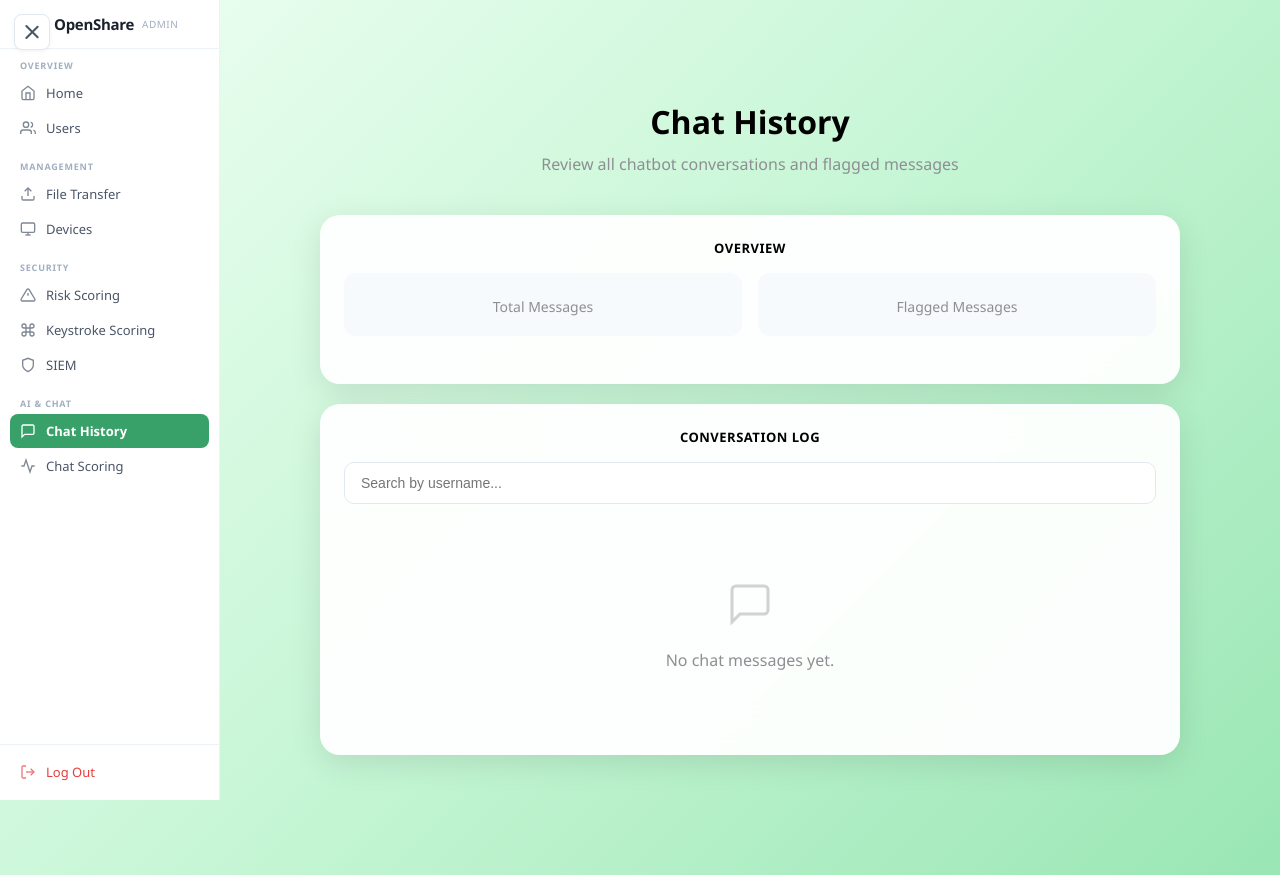
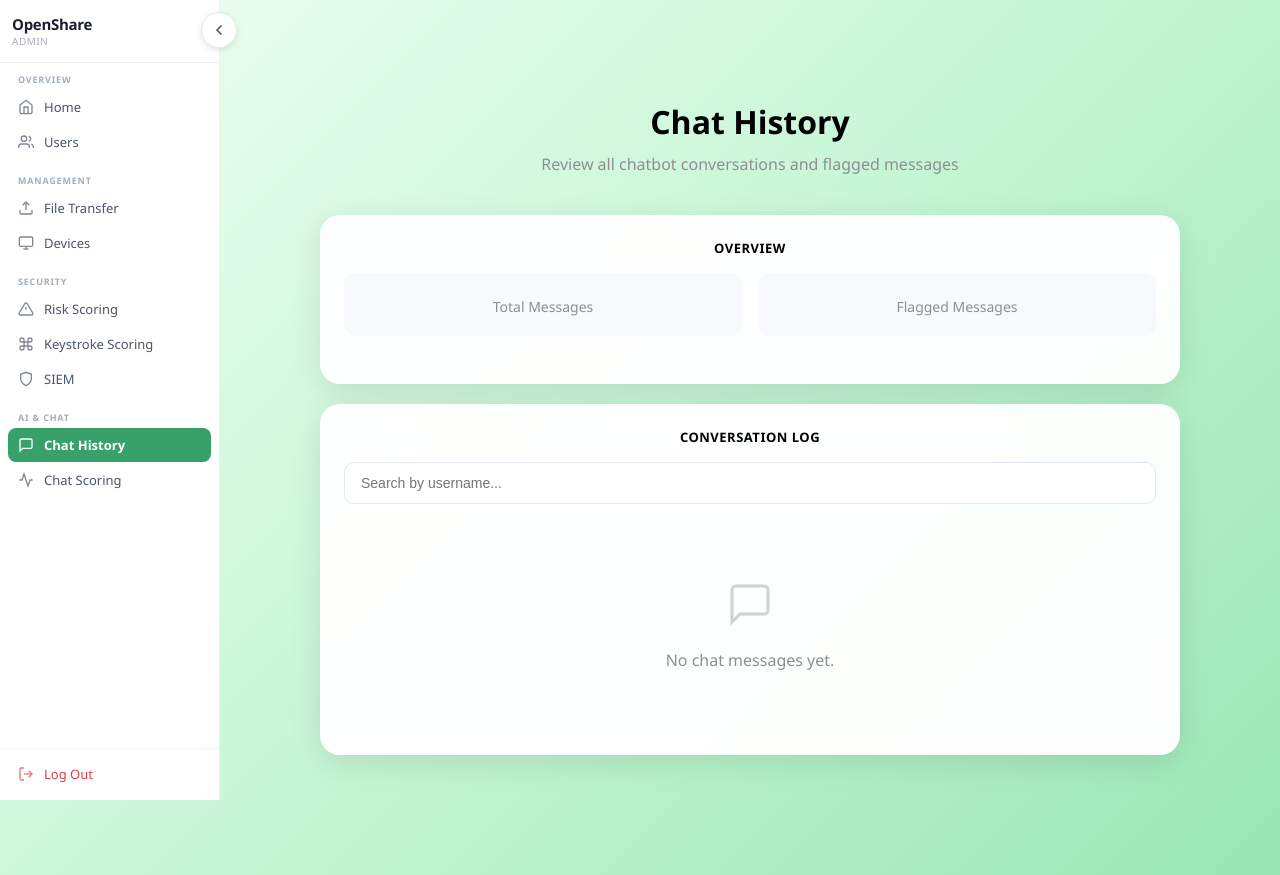
Before and after one commit to kaizez/Openshare, a Flask app: template app/templates/admin_chat_history.html in a window 1280 px wide. Run offline with Flask 3, Linux system fonts and the light colour scheme; the template is opened without the code that fills it, so the values that code supplies are empty; parts of the project's set-up code (start-up, migrations or seed data) failed here and were passed over; some libraries are stand-ins or nearby versions.

Commit message:
updated nav bar

```diff
--- a/app/templates/admin_nav.html
+++ b/app/templates/admin_nav.html
@@ -12,59 +12,89 @@
         display: flex;
         flex-direction: column;
         z-index: 100;
+        overflow: visible;
+        transition: width 0.2s ease;
+    }
+
+    .sidebar-inner {
         overflow-y: auto;
-        transition: width 0.2s ease, transform 0.2s ease;
+        overflow-x: hidden;
+        display: flex;
+        flex-direction: column;
+        height: 100%;
     }
 
     .admin-sidebar.collapsed {
-        transform: translateX(-220px);
+        width: 56px;
     }
 
-    /* Hamburger toggle */
-    .sidebar-hamburger {
-        position: fixed;
-        top: 14px;
-        left: 14px;
+    /* Toggle button */
+    .sidebar-toggle {
+        position: absolute;
+        top: 12px;
+        right: -18px;
         width: 36px;
         height: 36px;
         background: #fff;
         border: 1px solid #e2e8f0;
-        border-radius: 8px;
+        border-radius: 50%;
         display: flex;
+        align-items: center;
+        justify-content: center;
+        cursor: pointer;
+        z-index: 102;
+        box-shadow: 0 2px 6px rgba(0,0,0,0.1);
+        transition: background 0.15s, transform 0.2s;
+        color: #4a5568;
+    }
+
+    .sidebar-toggle:hover { background: #f7fafc; }
+
+    /* Arrow icon (expanded) */
+    .sidebar-toggle .arrow-icon { display: flex; }
+    .sidebar-toggle .hamburger-icon { display: none; }
+
+    /* Hamburger icon (collapsed) */
+    .admin-sidebar.collapsed .sidebar-toggle {
+        position: fixed;
+        top: 14px;
+        left: 10px;
+        right: auto;
+    }
+    .admin-sidebar.collapsed .sidebar-toggle .arrow-icon { display: none; }
+    .admin-sidebar.collapsed .sidebar-toggle .hamburger-icon { display: flex; }
+
+    .sidebar-toggle .hamburger-icon {
         flex-direction: column;
         align-items: center;
-        justify-content: center;
         gap: 4px;
-        cursor: pointer;
-        z-index: 102;
-        box-shadow: 0 1px 4px rgba(0,0,0,0.06);
-        transition: background 0.15s;
     }
 
-    .sidebar-hamburger:hover { background: #f7fafc; }
-
-    .sidebar-hamburger .bar {
+    .sidebar-toggle .hamburger-icon .bar {
         width: 18px;
         height: 2px;
         background: #4a5568;
         border-radius: 1px;
-        transition: all 0.2s;
-    }
-
-    .sidebar-hamburger.open .bar:nth-child(1) {
-        transform: rotate(45deg) translate(4px, 4px);
-    }
-    .sidebar-hamburger.open .bar:nth-child(2) { opacity: 0; }
-    .sidebar-hamburger.open .bar:nth-child(3) {
-        transform: rotate(-45deg) translate(4px, -4px);
     }
 
     /* Header row */
     .sidebar-header {
-        padding: 14px 16px 14px 54px;
+        padding: 14px 12px;
         border-bottom: 1px solid #edf2f7;
         display: flex;
         align-items: center;
+        min-height: 52px;
+    }
+
+    .sidebar-header .sidebar-brand {
+        overflow: hidden;
+        white-space: nowrap;
+        transition: opacity 0.15s, width 0.2s;
+    }
+
+    .admin-sidebar.collapsed .sidebar-brand {
+        opacity: 0;
+        width: 0;
     }
 
     .sidebar-header h2 {
@@ -75,17 +105,16 @@
         letter-spacing: -0.3px;
     }
 
-    .sidebar-header span {
+    .sidebar-header .brand-sub {
         font-size: 10px;
         color: #a0aec0;
         font-weight: 500;
         text-transform: uppercase;
         letter-spacing: 0.5px;
-        margin-left: 8px;
     }
 
     .sidebar-section {
-        padding: 0 10px;
+        padding: 0 8px;
         margin-bottom: 4px;
     }
 
@@ -96,6 +125,26 @@
         text-transform: uppercase;
         letter-spacing: 0.8px;
         padding: 10px 10px 4px;
+        white-space: nowrap;
+        overflow: hidden;
+        transition: opacity 0.15s;
+    }
+
+    .admin-sidebar.collapsed .sidebar-label {
+        opacity: 0;
+        height: 0;
+        padding: 0;
+        margin: 0;
+    }
+
+    .admin-sidebar.collapsed .sidebar-link {
+        justify-content: center;
+        padding: 10px 0;
+        gap: 0;
+    }
+
+    .admin-sidebar.collapsed .sidebar-section {
+        padding: 0 4px;
     }
 
     .sidebar-link {
@@ -111,6 +160,7 @@
         transition: all 0.15s;
         margin-bottom: 1px;
         white-space: nowrap;
+        position: relative;
     }
 
     .sidebar-link:hover {
@@ -130,12 +180,42 @@
     .sidebar-link svg {
         flex-shrink: 0;
         opacity: 0.7;
+        min-width: 16px;
     }
 
     .sidebar-link.active svg { opacity: 1; }
 
+    /* Link text */
+    .sidebar-link .link-text {
+        overflow: hidden;
+        transition: opacity 0.15s, width 0.2s;
+    }
+
+    .admin-sidebar.collapsed .link-text {
+        opacity: 0;
+        width: 0;
+    }
+
+    /* Tooltip on collapsed hover */
+    .admin-sidebar.collapsed .sidebar-link:hover::after {
+        content: attr(data-tooltip);
+        position: absolute;
+        left: 52px;
+        top: 50%;
+        transform: translateY(-50%);
+        background: #1a202c;
+        color: #fff;
+        padding: 4px 10px;
+        border-radius: 6px;
+        font-size: 12px;
+        font-weight: 500;
+        white-space: nowrap;
+        z-index: 200;
+        pointer-events: none;
+    }
+
     .sidebar-footer {
-        padding: 10px;
+        padding: 8px;
         border-top: 1px solid #edf2f7;
         margin-top: auto;
     }
@@ -152,8 +232,7 @@
     }
 
     .admin-container.sidebar-collapsed {
-        margin-left: 0 !important;
-        padding-top: 60px !important;
+        margin-left: 56px !important;
     }
 
     /* Overlay when open on small screens */
@@ -172,6 +251,11 @@
 
         .admin-sidebar.mobile-open {
             transform: translateX(0);
+            width: 220px;
+        }
+
+        .admin-sidebar.collapsed {
+            width: 220px;
         }
 
         .admin-container {
@@ -179,96 +263,114 @@
             padding-top: 60px !important;
         }
 
+        .admin-container.sidebar-collapsed {
+            margin-left: 0 !important;
+        }
+
         .sidebar-overlay.show { display: block; }
+
+        .sidebar-toggle {
+            top: 14px;
+            right: auto;
+            left: 14px;
+            position: fixed;
+        }
     }
 </style>
-
-<!-- Hamburger Button (always visible) -->
-<button class="sidebar-hamburger" id="sidebarHamburger" onclick="toggleSidebar()">
-    <span class="bar"></span>
-    <span class="bar"></span>
-    <span class="bar"></span>
-</button>
 
 <!-- Overlay for mobile -->
 <div class="sidebar-overlay" id="sidebarOverlay" onclick="toggleSidebar()"></div>
 
 <nav class="admin-sidebar" id="adminSidebar">
+    <!-- Toggle button - outside inner so not clipped -->
+    <button class="sidebar-toggle" id="sidebarToggle" onclick="toggleSidebar()">
+        <span class="arrow-icon">
+            <svg width="16" height="16" viewBox="0 0 24 24" fill="none" stroke="currentColor" stroke-width="2.5" stroke-linecap="round" stroke-linejoin="round"><polyline points="15 18 9 12 15 6"></polyline></svg>
+        </span>
+        <span class="hamburger-icon">
+            <span class="bar"></span>
+            <span class="bar"></span>
+            <span class="bar"></span>
+        </span>
+    </button>
+
+    <div class="sidebar-inner">
     <div class="sidebar-header">
-        <h2>OpenShare</h2>
-        <span>Admin</span>
+        <div class="sidebar-brand">
+            <h2>OpenShare</h2>
+            <div class="brand-sub">Admin</div>
+        </div>
     </div>
 
     <div class="sidebar-section">
         <div class="sidebar-label">Overview</div>
-        <a href="{{ url_for('main.index') }}" class="sidebar-link">
+        <a href="{{ url_for('main.index') }}" class="sidebar-link" data-tooltip="Home">
             <svg width="16" height="16" viewBox="0 0 24 24" fill="none" stroke="currentColor" stroke-width="2"><path d="M3 9l9-7 9 7v11a2 2 0 0 1-2 2H5a2 2 0 0 1-2-2z"></path><polyline points="9 22 9 12 15 12 15 22"></polyline></svg>
-            Home
+            <span class="link-text">Home</span>
         </a>
-        <a href="{{ url_for('main.admin_dashboard') }}" class="sidebar-link {% if active_page == 'users' %}active{% endif %}">
+        <a href="{{ url_for('main.admin_dashboard') }}" class="sidebar-link {% if active_page == 'users' %}active{% endif %}" data-tooltip="Users">
             <svg width="16" height="16" viewBox="0 0 24 24" fill="none" stroke="currentColor" stroke-width="2"><path d="M17 21v-2a4 4 0 0 0-4-4H5a4 4 0 0 0-4 4v2"></path><circle cx="9" cy="7" r="4"></circle><path d="M23 21v-2a4 4 0 0 0-3-3.87"></path><path d="M16 3.13a4 4 0 0 1 0 7.75"></path></svg>
-            Users
+            <span class="link-text">Users</span>
         </a>
     </div>
 
     <div class="sidebar-section">
         <div class="sidebar-label">Management</div>
-        <a href="{{ url_for('main.admin_filetransfer') }}" class="sidebar-link {% if active_page == 'filetransfer' %}active{% endif %}">
+        <a href="{{ url_for('main.admin_filetransfer') }}" class="sidebar-link {% if active_page == 'filetransfer' %}active{% endif %}" data-tooltip="File Transfer">
             <svg width="16" height="16" viewBox="0 0 24 24" fill="none" stroke="currentColor" stroke-width="2"><path d="M21 15v4a2 2 0 0 1-2 2H5a2 2 0 0 1-2-2v-4"></path><polyline points="17 8 12 3 7 8"></polyline><line x1="12" y1="3" x2="12" y2="15"></line></svg>
-            File Transfer
+            <span class="link-text">File Transfer</span>
         </a>
-        <a href="{{ url_for('main.admin_devices') }}" class="sidebar-link {% if active_page == 'devices' %}active{% endif %}">
+        <a href="{{ url_for('main.admin_devices') }}" class="sidebar-link {% if active_page == 'devices' %}active{% endif %}" data-tooltip="Devices">
             <svg width="16" height="16" viewBox="0 0 24 24" fill="none" stroke="currentColor" stroke-width="2"><rect x="2" y="3" width="20" height="14" rx="2" ry="2"></rect><line x1="8" y1="21" x2="16" y2="21"></line><line x1="12" y1="17" x2="12" y2="21"></line></svg>
-            Devices
+            <span class="link-text">Devices</span>
         </a>
     </div>
 
     <div class="sidebar-section">
         <div class="sidebar-label">Security</div>
-        <a href="{{ url_for('main.admin_risk_scoring') }}" class="sidebar-link {% if active_page == 'risk_scoring' %}active{% endif %}">
+        <a href="{{ url_for('main.admin_risk_scoring') }}" class="sidebar-link {% if active_page == 'risk_scoring' %}active{% endif %}" data-tooltip="Risk Scoring">
             <svg width="16" height="16" viewBox="0 0 24 24" fill="none" stroke="currentColor" stroke-width="2"><path d="M10.29 3.86L1.82 18a2 2 0 0 0 1.71 3h16.94a2 2 0 0 0 1.71-3L13.71 3.86a2 2 0 0 0-3.42 0z"></path><line x1="12" y1="9" x2="12" y2="13"></line><line x1="12" y1="17" x2="12.01" y2="17"></line></svg>
-            Risk Scoring
+            <span class="link-text">Risk Scoring</span>
         </a>
-        <a href="{{ url_for('main.admin_keystroke_scoring') }}" class="sidebar-link {% if active_page == 'keystroke_scoring' %}active{% endif %}">
+        <a href="{{ url_for('main.admin_keystroke_scoring') }}" class="sidebar-link {% if active_page == 'keystroke_scoring' %}active{% endif %}" data-tooltip="Keystroke Scoring">
             <svg width="16" height="16" viewBox="0 0 24 24" fill="none" stroke="currentColor" stroke-width="2"><path d="M18 3a3 3 0 0 0-3 3v12a3 3 0 0 0 3 3 3 3 0 0 0 3-3 3 3 0 0 0-3-3H6a3 3 0 0 0-3 3 3 3 0 0 0 3 3 3 3 0 0 0 3-3V6a3 3 0 0 0-3-3 3 3 0 0 0-3 3 3 3 0 0 0 3 3h12a3 3 0 0 0 3-3 3 3 0 0 0-3-3z"></path></svg>
-            Keystroke Scoring
+            <span class="link-text">Keystroke Scoring</span>
         </a>
-        <a href="{{ url_for('siem.index') }}" class="sidebar-link {% if active_page == 'siem' %}active{% endif %}">
+        <a href="{{ url_for('siem.index') }}" class="sidebar-link {% if active_page == 'siem' %}active{% endif %}" data-tooltip="SIEM">
             <svg width="16" height="16" viewBox="0 0 24 24" fill="none" stroke="currentColor" stroke-width="2"><path d="M12 22s8-4 8-10V5l-8-3-8 3v7c0 6 8 10 8 10z"></path></svg>
-            SIEM
+            <span class="link-text">SIEM</span>
         </a>
     </div>
 
     <div class="sidebar-section">
         <div class="sidebar-label">AI & Chat</div>
-        <a href="{{ url_for('main.admin_chat_history') }}" class="sidebar-link {% if active_page == 'chat_history' %}active{% endif %}">
+        <a href="{{ url_for('main.admin_chat_history') }}" class="sidebar-link {% if active_page == 'chat_history' %}active{% endif %}" data-tooltip="Chat History">
             <svg width="16" height="16" viewBox="0 0 24 24" fill="none" stroke="currentColor" stroke-width="2"><path d="M21 15a2 2 0 0 1-2 2H7l-4 4V5a2 2 0 0 1 2-2h14a2 2 0 0 1 2 2z"></path></svg>
-            Chat History
+            <span class="link-text">Chat History</span>
         </a>
-        <a href="{{ url_for('main.admin_chat_scoring') }}" class="sidebar-link {% if active_page == 'chat_scoring' %}active{% endif %}">
+        <a href="{{ url_for('main.admin_chat_scoring') }}" class="sidebar-link {% if active_page == 'chat_scoring' %}active{% endif %}" data-tooltip="Chat Scoring">
             <svg width="16" height="16" viewBox="0 0 24 24" fill="none" stroke="currentColor" stroke-width="2"><path d="M22 12h-4l-3 9L9 3l-3 9H2"></path></svg>
-            Chat Scoring
+            <span class="link-text">Chat Scoring</span>
         </a>
     </div>
 
     <div class="sidebar-footer">
-        <a href="{{ url_for('main.logout') }}" class="sidebar-link logout-link">
+        <a href="{{ url_for('main.logout') }}" class="sidebar-link logout-link" data-tooltip="Log Out">
             <svg width="16" height="16" viewBox="0 0 24 24" fill="none" stroke="currentColor" stroke-width="2"><path d="M9 21H5a2 2 0 0 1-2-2V5a2 2 0 0 1 2-2h4"></path><polyline points="16 17 21 12 16 7"></polyline><line x1="21" y1="12" x2="9" y2="12"></line></svg>
-            Log Out
+            <span class="link-text">Log Out</span>
         </a>
     </div>
+    </div><!-- end sidebar-inner -->
 </nav>
 
 <script>
 (function() {
     var KEY = 'admin_sidebar_open';
     var sidebar = document.getElementById('adminSidebar');
-    var hamburger = document.getElementById('sidebarHamburger');
     var overlay = document.getElementById('sidebarOverlay');
     var container = document.querySelector('.admin-container');
     var isMobile = window.innerWidth <= 900;
 
-    // Default: open on desktop, closed on mobile
     var saved = localStorage.getItem(KEY);
     var isOpen = isMobile ? false : (saved !== '0');
 
@@ -276,13 +378,11 @@
         if (isOpen) {
             sidebar.classList.remove('collapsed');
             sidebar.classList.add('mobile-open');
-            hamburger.classList.add('open');
             if (container) container.classList.remove('sidebar-collapsed');
             if (isMobile) overlay.classList.add('show');
         } else {
             sidebar.classList.add('collapsed');
             sidebar.classList.remove('mobile-open');
-            hamburger.classList.remove('open');
             if (container) container.classList.add('sidebar-collapsed');
             overlay.classList.remove('show');
         }
```
